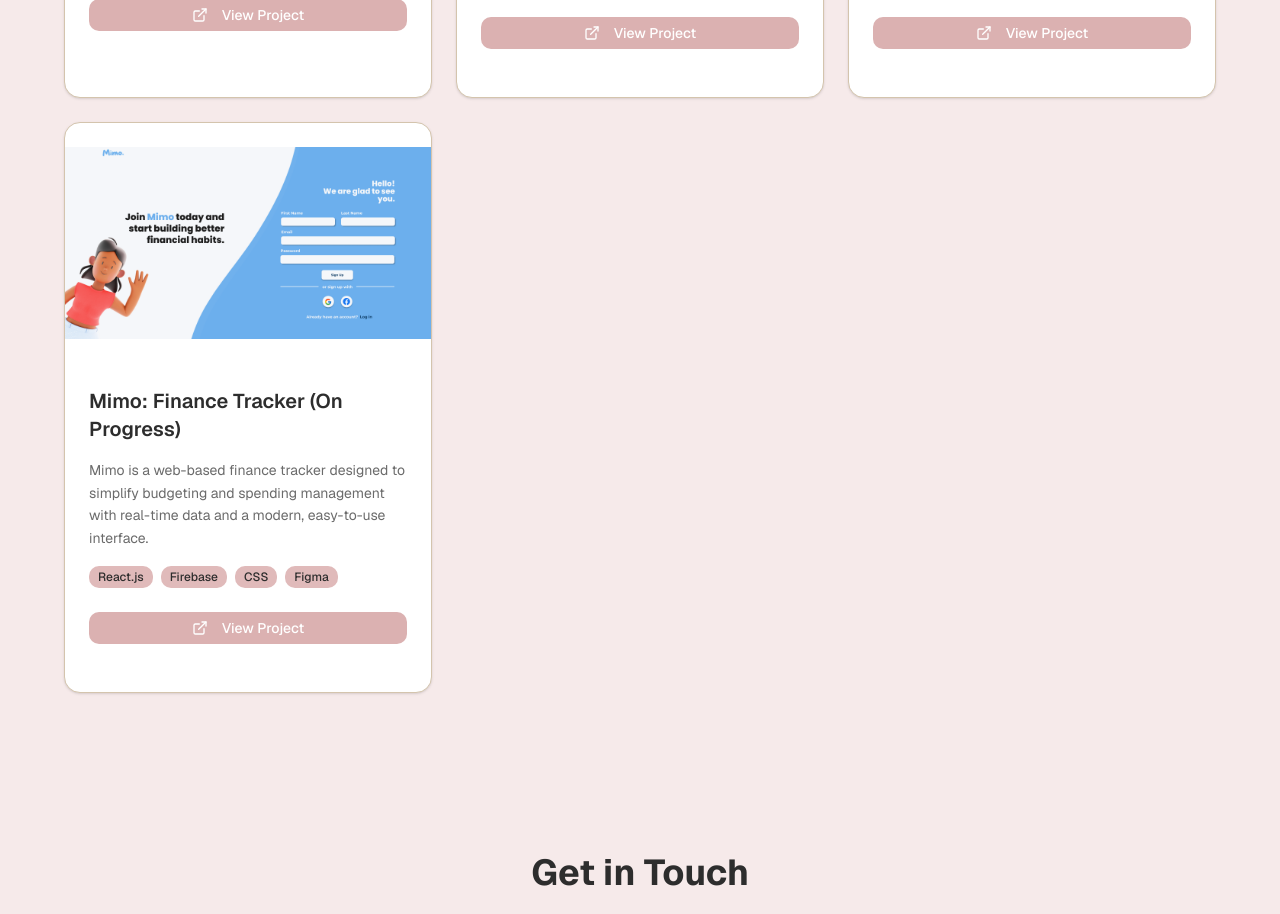
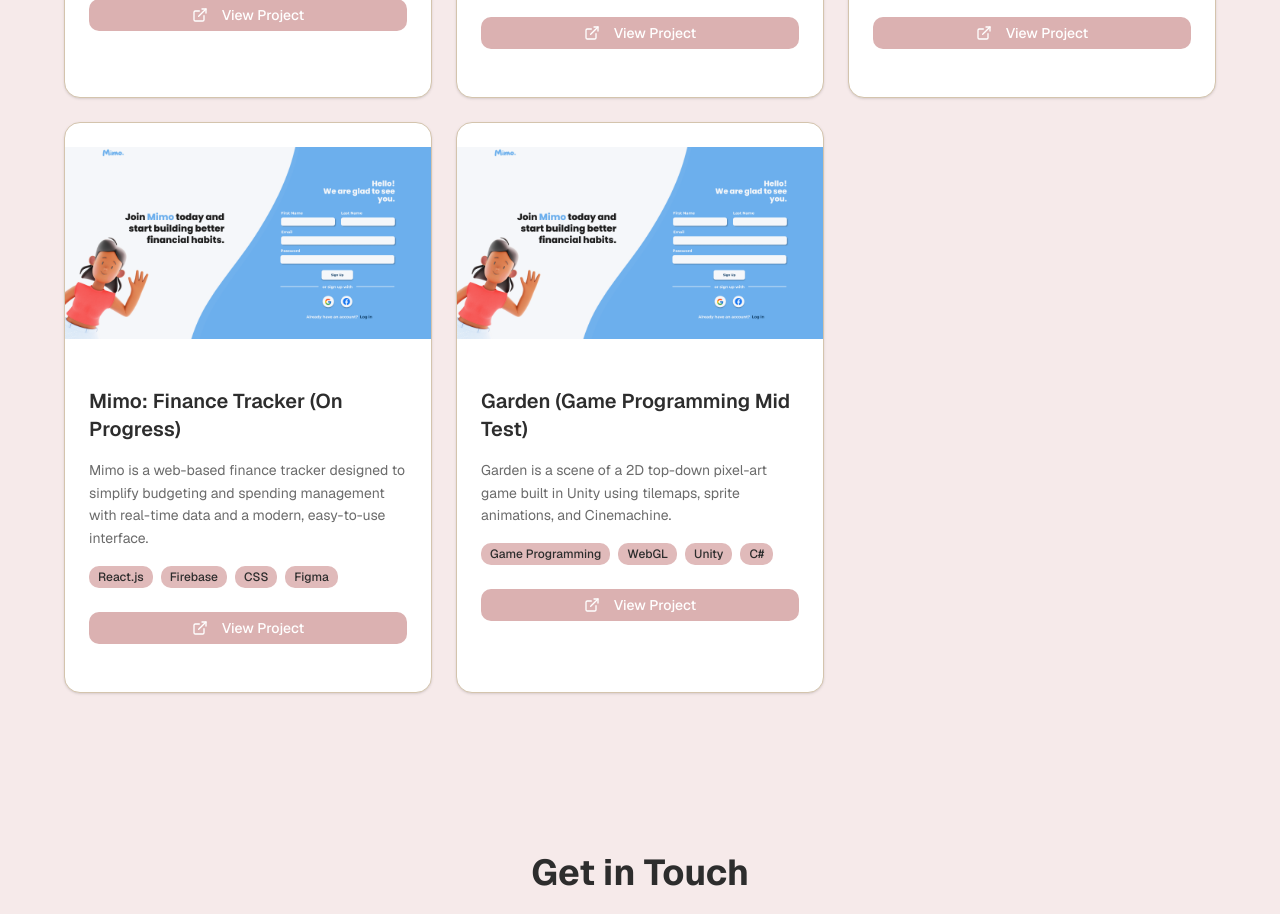
Before and after one commit to yeLioo/Mayriel-Portofolio, a Next.js app: page / in a window 1280 px wide. Shown: the part 4160-5074 px from the top of the page. Built offline with nearby package versions, Linux system fonts and the light colour scheme.

Commit message:
Update projects-section.tsx

```diff
--- a/components/projects-section.tsx
+++ b/components/projects-section.tsx
@@ -35,6 +35,13 @@ const projects = [
     tags: ["React.js", "Firebase", "CSS", "Figma"],
     image: "/SignUpPage.png",
     demo: "https://mimo-finance-app.vercel.app/",
+  },
+  {
+    title: "Garden (Game Programming Mid Test)",
+    description: "Garden is a scene of a 2D top-down pixel-art game built in Unity using tilemaps, sprite animations, and Cinemachine.",
+    tags: ["Game Programming", "WebGL", "Unity", "C#"],
+    image: "/SignUpPage.png",
+    demo: "https://drive.google.com/file/d/1tZxzgZGd3PoLmlRw8LQTNqNkjmLtXUzY/view?usp=drive_link",
   }
 ]
 
```
